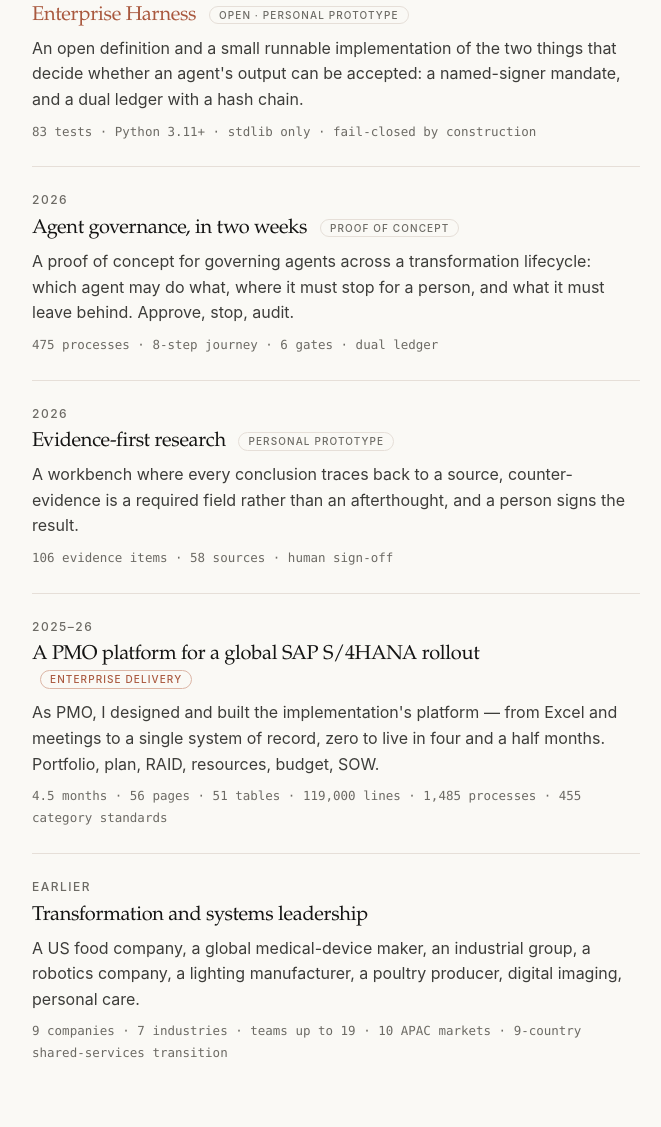
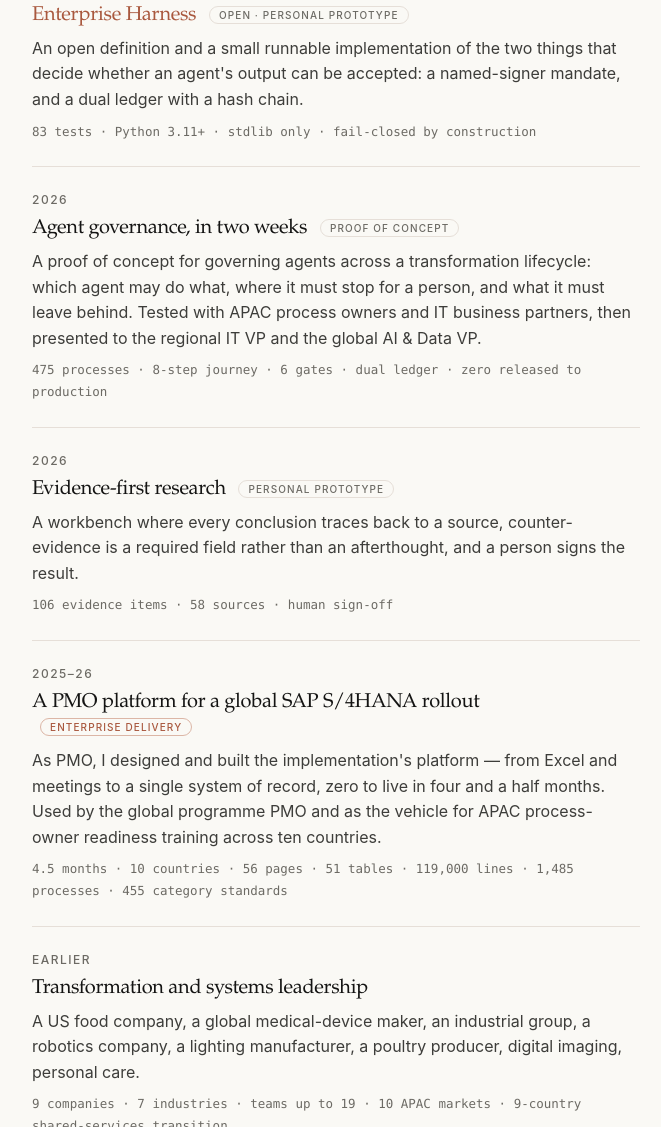
Before and after one commit to sdr010-coder/sdr010-coder.github.io, a plain HTML site: page index.html in a window 1280 px wide. Shown: the part 1893-3020 px from the top of the page, without its empty margins (304-965 px from the left). Drawn offline with Linux system fonts and the light colour scheme.

Commit message:
Add adoption and validation evidence: 10-country PMO training, APAC stakeholder testing, executive review

```diff
--- a/index.html
+++ b/index.html
@@ -154,8 +154,8 @@
   <dt>2026</dt>
   <dd>
     <span class="what">Agent governance, in two weeks <span class="tag">proof of concept</span></span>
-    A proof of concept for governing agents across a transformation lifecycle: which agent may do what, where it must stop for a person, and what it must leave behind. Approve, stop, audit.
-    <span class="nums">475 processes · 8-step journey · 6 gates · dual ledger</span>
+    A proof of concept for governing agents across a transformation lifecycle: which agent may do what, where it must stop for a person, and what it must leave behind. Tested with APAC process owners and IT business partners, then presented to the regional IT VP and the global AI &amp; Data VP.
+    <span class="nums">475 processes · 8-step journey · 6 gates · dual ledger · zero released to production</span>
   </dd>
 
   <dt>2026</dt>
@@ -168,8 +168,8 @@
   <dt>2025–26</dt>
   <dd>
     <span class="what">A PMO platform for a global SAP S/4HANA rollout <span class="tag ent">enterprise delivery</span></span>
-    As PMO, I designed and built the implementation's platform — from Excel and meetings to a single system of record, zero to live in four and a half months. Portfolio, plan, RAID, resources, budget, SOW.
-    <span class="nums">4.5 months · 56 pages · 51 tables · 119,000 lines · 1,485 processes · 455 category standards</span>
+    As PMO, I designed and built the implementation's platform — from Excel and meetings to a single system of record, zero to live in four and a half months. Used by the global programme PMO and as the vehicle for APAC process-owner readiness training across ten countries.
+    <span class="nums">4.5 months · 10 countries · 56 pages · 51 tables · 119,000 lines · 1,485 processes · 455 category standards</span>
   </dd>
 
   <dt>Earlier</dt>
```
Also changed, not shown: cv.html (+4 -2 lines).
